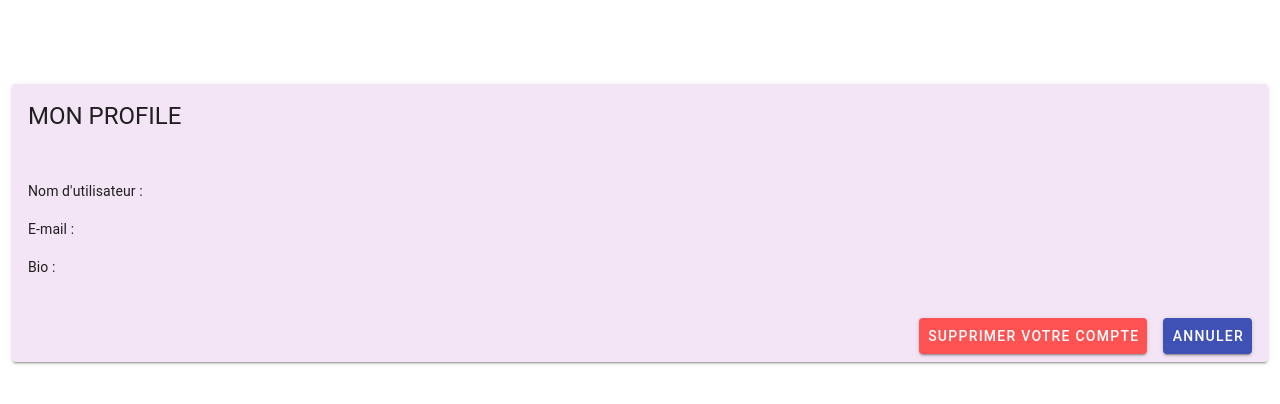
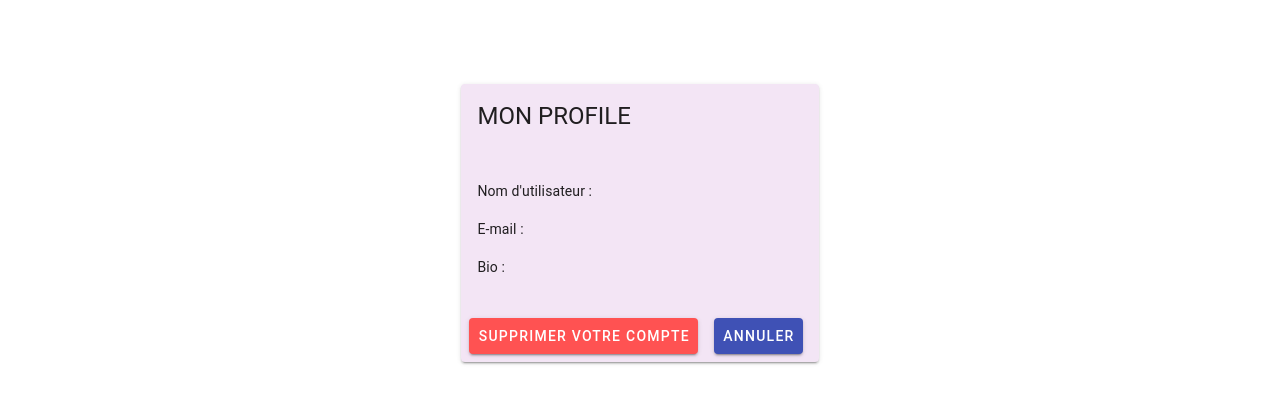
Before and after one commit to abdomikhael/groupomania, a Vue app in the folder frontend/: page /profile/1 in a window 1280 px wide. Shown: the top 404 px of the page. Built offline with nearby package versions, Linux system fonts and the light colour scheme; no server answers; a small style sheet from the web is missing.

Commit message:
modif profile

```diff
--- a/frontend/src/components/profile.vue
+++ b/frontend/src/components/profile.vue
@@ -1,6 +1,7 @@
 <template>
 	<v-container fluid  class="mt-15" >
 		<div class="edit-form py-3" >
+			<v-layout align-center justify-center>
 				<v-card color="#F3E5F5">
 					<v-card-title>
 						<p class="headline">MON PROFILE</p>
@@ -23,6 +24,7 @@
 					</v-card-actions>
 				</v-form>
 			</v-card>
+		</v-layout>
 		</div>
 	</v-container>
 </template>
```
Lines whose indentation alone changed are shown as unchanged.
